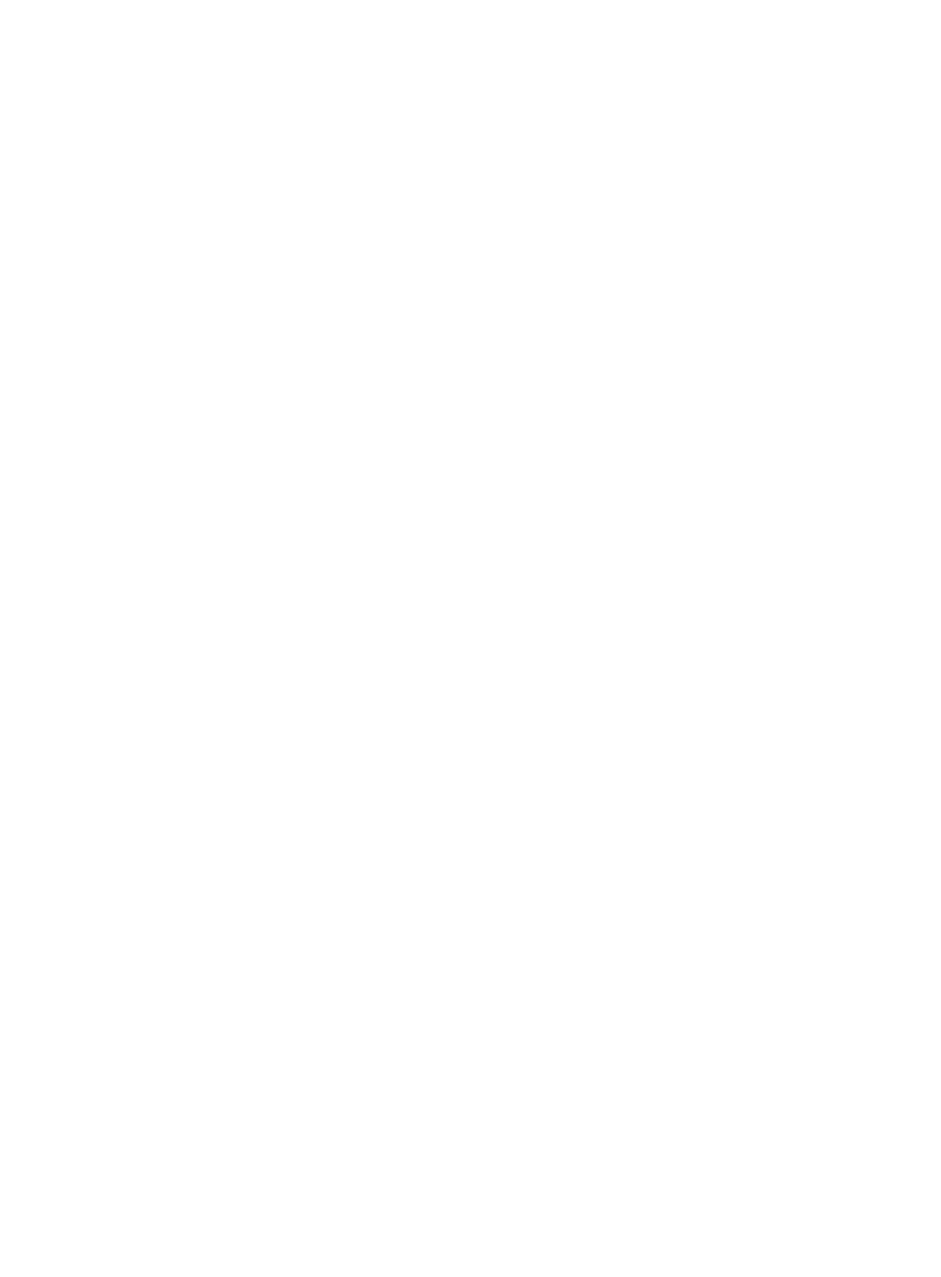
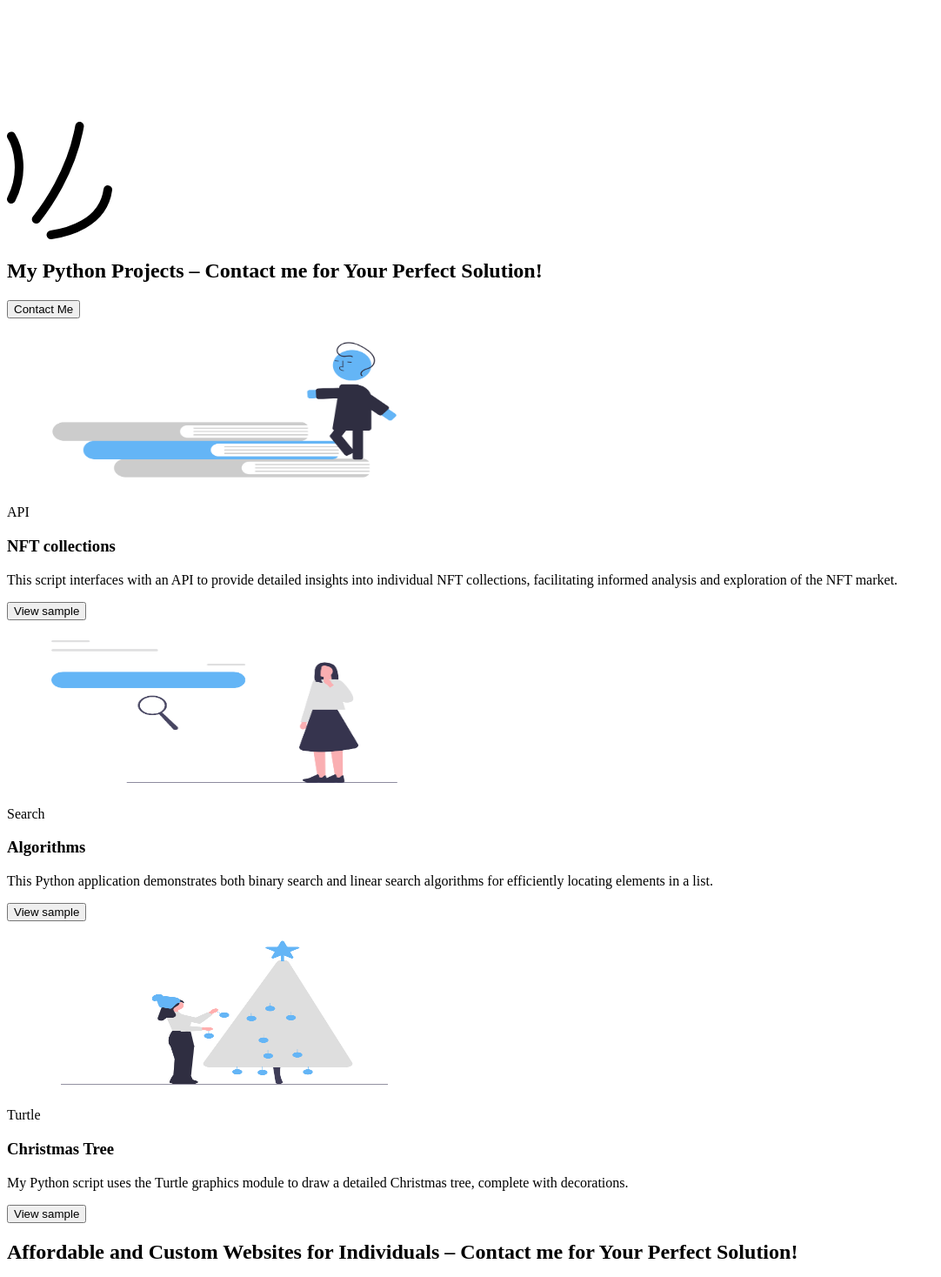
Before and after one commit to Leo17220310/MyWebsiteLeo, a Next.js app: page / in a window 1280 px wide. Shown: the part 8230-9698 px from the top of the page at 87% size, without its empty margins (0-1082 px from the left). Before the commit the page ends 6536 px from the top, so only its background shows below. Built offline with nearby package versions, Linux system fonts and the light colour scheme.

Commit message:
new publicsh try

```diff
--- a/src/pages/index.tsx
+++ b/src/pages/index.tsx
@@ -84,9 +84,9 @@ export default function Home() {
 
 
       {/* HOME INTRUDUCTION  */}
-      {/* <div className='mb-[200px]'>
+       <div className='mb-[200px]'>
         <Intruduction />
-      </div> */}
+      </div>
 
 
       {/* BACKGROUND ANIMATION  */}
@@ -99,16 +99,16 @@ export default function Home() {
       </div>
 
       {/* WEB DEV INFORMATION */}
-       {/* <div id="web-dev-section" className='mb-[200px] mt-[200px]'  >
+        <div id="web-dev-section" className='mb-[200px] mt-[200px]'  >
         <WebDev />
-      </div>  */}
+      </div>
 
 
 
       {/* Python Experience Section */}
-       {/* <div className='mb-[200px]' id="python-section">
+        <div className='mb-[200px]' id="python-section">
         <Python></Python>
-      </div>  */}
+      </div>
 
      {/* Pricing */}
        <div className='mb-[200px]' id="pricing-section">
--- a/src/sections/intruduction.tsx
+++ b/src/sections/intruduction.tsx
@@ -97,7 +97,7 @@ const Intruductions = () => {
         </div>
 
         <div className="w-[550px] h-[450px] mt-[-500px] ml-[0px] sm:mt-[-350px] sm:ml-[1100px]">
-          <Image src="/coder.png" className="small-logo" alt="Coder Image" width={550} height={450} />
+          <img src="/coder.png" className="small-logo" alt="Coder Image" width={550} height={450} />
         </div>
       </div>
     </>
--- a/src/sections/python.tsx
+++ b/src/sections/python.tsx
@@ -352,7 +352,7 @@ const Python: React.FC = () => {
         {/* NFT Collections Card */}
         <div className="group flex flex-col h-full bg-white border border-gray-200 shadow-sm rounded-xl dark:bg-neutral-900 dark:border-neutral-700 dark:shadow-neutral-700/70">
           <div className="h-52 flex flex-col justify-center items-center bg-blue-200 rounded-t-xl">
-            <Image
+            <img
               src="/collections.png"
               alt="NFT Collections"
               width={500}
@@ -386,7 +386,7 @@ const Python: React.FC = () => {
         {/* Search Algorithms Card */}
         <div className="group flex flex-col h-full bg-white border border-gray-200 shadow-sm rounded-xl dark:bg-neutral-900 dark:border-neutral-700 dark:shadow-neutral-700/70">
           <div className="h-52 flex flex-col justify-center items-center bg-blue-200 rounded-t-xl">
-            <Image
+            <img
               src="/search.png"
               alt="Search Algorithms"
               width={500}
@@ -420,7 +420,7 @@ const Python: React.FC = () => {
         {/* Turtle Christmas Tree Card */}
         <div className="group flex flex-col h-full bg-white border border-gray-200 shadow-sm rounded-xl dark:bg-neutral-900 dark:border-neutral-700 dark:shadow-neutral-700/70">
           <div className="h-52 flex flex-col justify-center items-center bg-amber-500 rounded-t-xl">
-            <Image
+            <img
               src="/tree.png"
               alt="Turtle Christmas Tree"
               width={500}
--- a/src/sections/webdev.tsx
+++ b/src/sections/webdev.tsx
@@ -174,7 +174,7 @@ const WebDev = () => {
                     role="tabpanel"
                     aria-labelledby="tabs-with-card-item-1"
                   >
-                    <Image
+                    <img
                       src="/sreenweb.png"
                       alt="Image Description"
                       width={640}
@@ -189,7 +189,7 @@ const WebDev = () => {
                     role="tabpanel"
                     aria-labelledby="tabs-with-card-item-2"
                   >
-                    <Image
+                    <img
                       src="/portfolioweb.png"
                       alt="Image Description"
                       width={640}
@@ -204,7 +204,7 @@ const WebDev = () => {
                     role="tabpanel"
                     aria-labelledby="tabs-with-card-item-3"
                   >
-                    <Image
+                    <img
                       src="/portnew.png"
                       alt="Image Description"
                       width={640}
```
